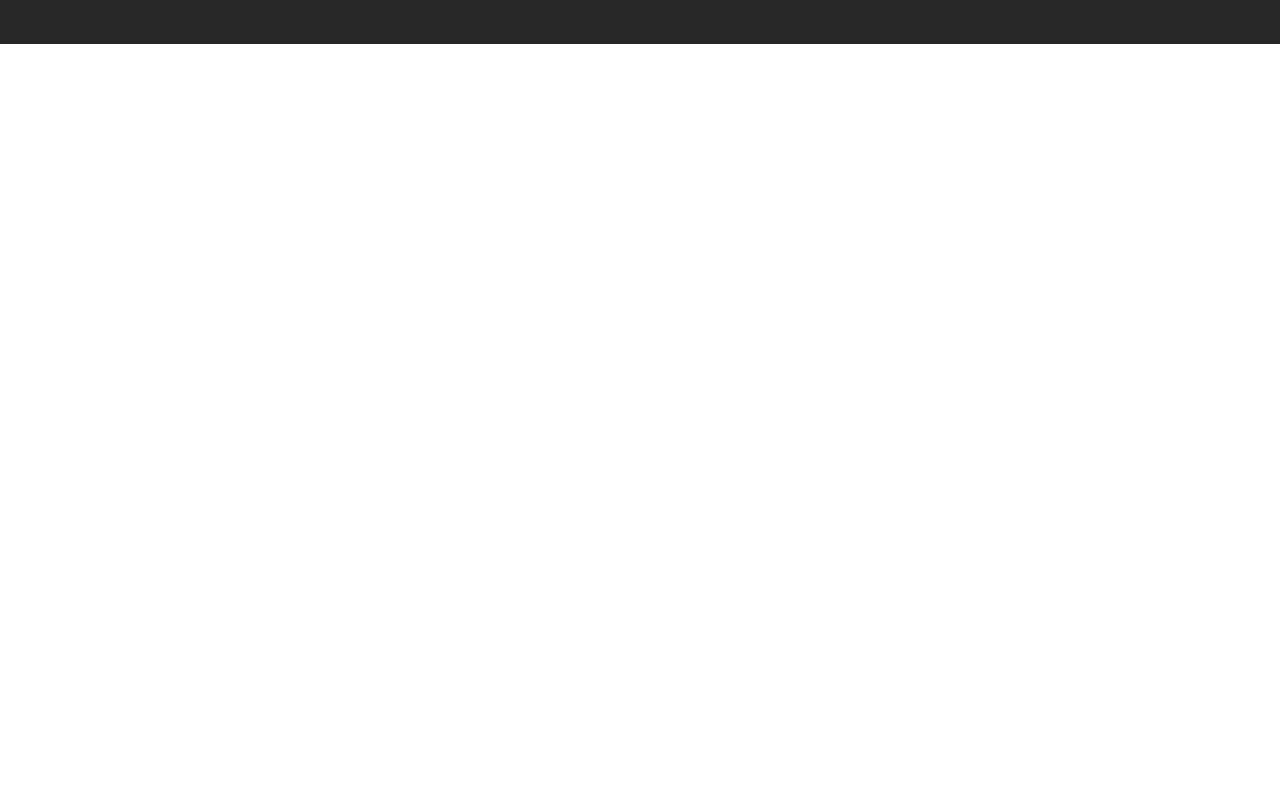
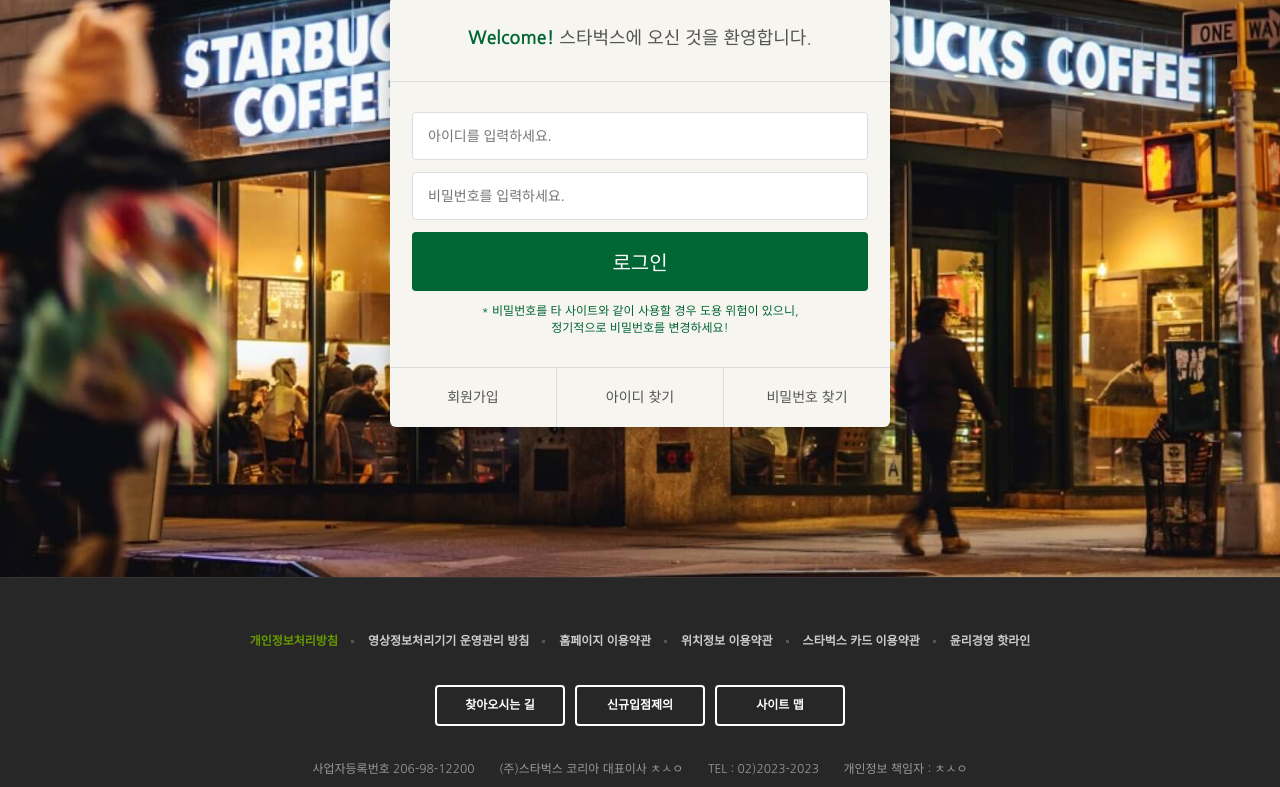
Before and after one commit to SooaChoi/starbucks, a plain HTML site: page signin/index.html in a window 1280 px wide. Shown: the part 290-1077 px from the top of the page. Before the commit the page ends 800 px from the top, so only its background shows below. Drawn offline with nearby package versions, Linux system fonts and the light colour scheme.

Commit message:
로그인 페이지 완성

```diff
--- /dev/null
+++ b/css/signin.css
@@ -0,0 +1,78 @@
+.signin {
+  margin-top: 120px;
+  padding: 100px 0 150px;
+  background-image: url("../images/signin_bg.jpg");
+  background-repeat: no-repeat;
+  background-position: center;
+  background-attachment: fixed;
+  background-size: cover;
+}
+.signin h1 {
+  color: #fff;
+  font-size: 30px;
+  font-weight: 700;
+  text-align: center;
+  margin-bottom: 24px;
+}
+.signin .signin__card {
+  width: 500px;
+  margin: 0 auto;
+  border-radius: 6px;
+  background-color: #F6F5F0;
+  box-shadow: 2px 2px 20px rgba(0,0,0,.3);
+  color: #555;
+}
+.signin__card h2 {
+  padding: 30px;
+  font-size: 18px;
+  text-align: center;
+  border-bottom: 1px solid #ddd;
+}
+.signin__card h2 strong {
+  font-weight: 700;
+  color: #006633;
+}
+.signin__card form {
+  padding: 30px 22px;
+}
+.signin__card form input {
+  width: 100%;
+  margin-bottom: 12px;
+  padding: 15px;
+  border: 1px solid #ddd;
+  border-radius: 4px;
+  outline: none;
+  box-sizing: border-box;
+  font-size: 14px;
+}
+.signin__card form [type="submit"] {
+  background-color: #006633;
+  border: none;
+  color: #fff;
+  font-size: 20px;
+  cursor: pointer;
+}
+.signin__card form p {
+  font-size: 12px;
+  color: #006633;
+  text-align: center;
+}
+.signin__card .actions {
+  display: flex;
+  border-top: 1px solid #ddd;
+}
+.signin__card .actions a {
+  flex-grow: 1;
+  flex-basis: 0;
+  text-align: center;
+  padding: 20px;
+  color: #555;
+  font-size: 14px;
+  border-right: 1px solid #ddd;
+}
+.signin__card .actions a:last-child {
+  border-right: none;
+}
+.signin__card .actions a:hover {
+  text-decoration: underline;
+}
--- a/signin/index.html
+++ b/signin/index.html
@@ -26,6 +26,7 @@
   <link href="https://fonts.googleapis.com/css2?family=Nanum+Gothic:wght@400;700&display=swap" rel="stylesheet">
   <link rel="stylesheet" href="https://fonts.googleapis.com/icon?family=Material+Icons" />
   <link rel="stylesheet" href="../css/common.css">
+  <link rel="stylesheet" href="../css/signin.css">
 
   <script defer src="../js/common.js"></script>
 </head>
@@ -364,7 +365,26 @@
 
 
   <section class="signin">
-
+    <h1>로그인</h1>
+    <div class="signin__card">
+      <h2>
+        <strong>Welcome!</strong> 스타벅스에 오신 것을 환영합니다.
+      </h2>
+      <form>
+        <input type="text" placeholder="아이디를 입력하세요." />
+        <input type="password" placeholder="비밀번호를 입력하세요." />
+        <input type="submit" value="로그인" />
+        <p>
+          * 비밀번호를 타 사이트와 같이 사용할 경우 도용 위험이 있으니,<br />
+          정기적으로 비밀번호를 변경하세요!
+        </p>
+      </form>
+      <div class="actions">
+        <a href="javascript:void(0)">회원가입</a>
+        <a href="javascript:void(0)">아이디 찾기</a>
+        <a href="javascript:void(0)">비밀번호 찾기</a>
+      </div>
+    </div>
   </section>
 
 
```
